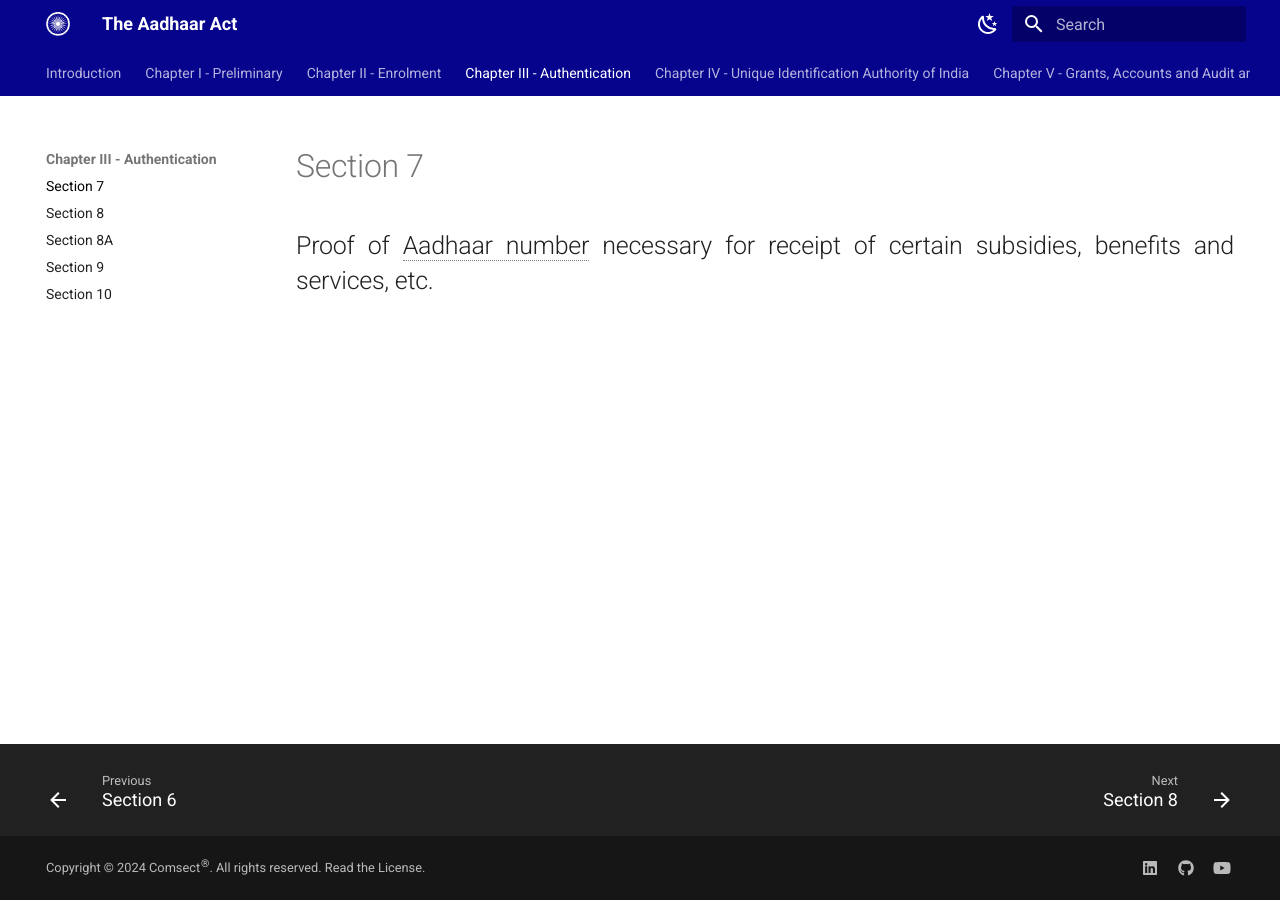
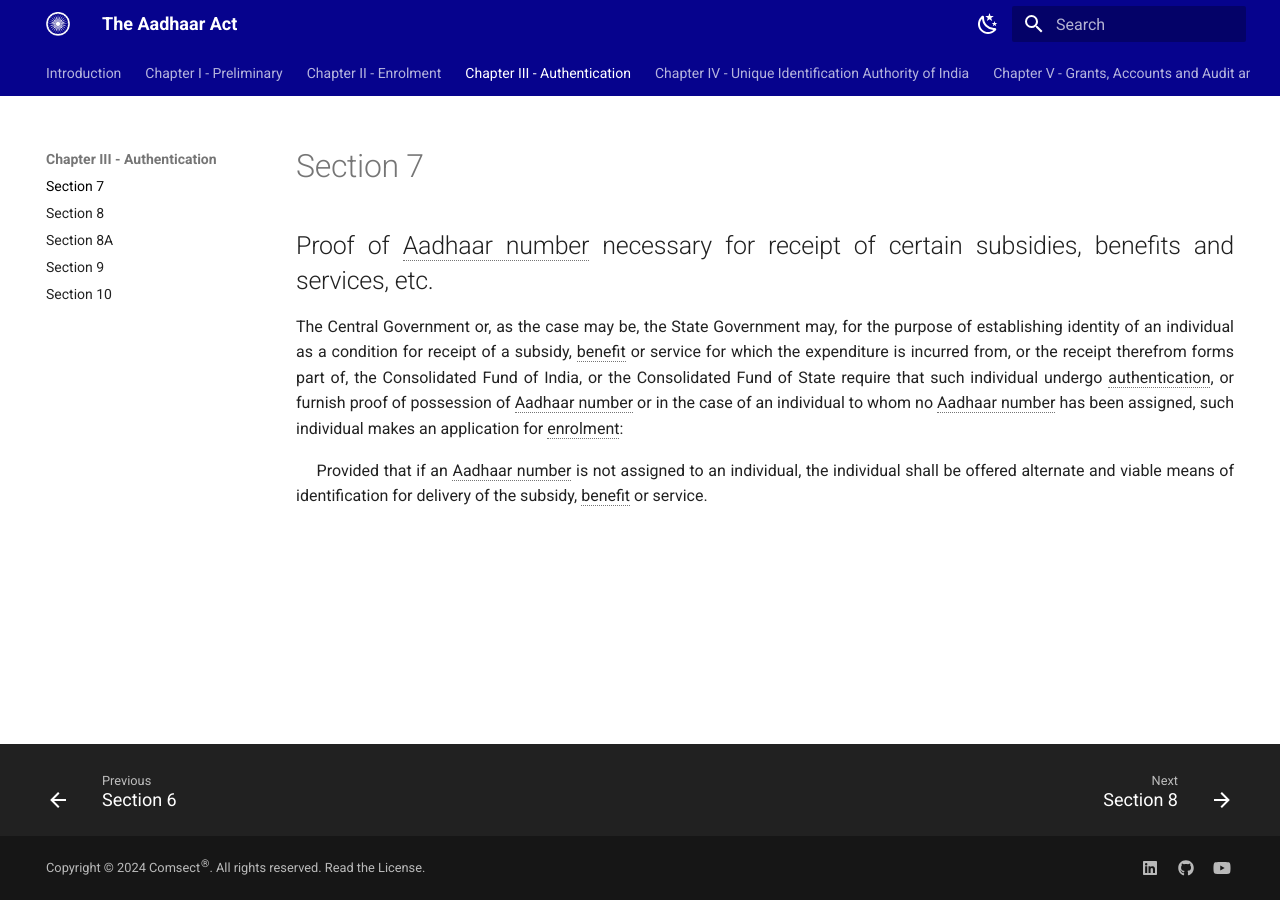
Before and after one commit to comsect/aadhaar-act, an MkDocs documentation site: the page built from docs/en/7.md, in a window 1280 px wide. Built offline with MkDocs 1.6.1 and Material for MkDocs 9.7.7, drawn with Linux system fonts in a browser that asks for light colours.

Commit message:
add section-seven

```diff
--- a/docs/en/7.md
+++ b/docs/en/7.md
@@ -5,3 +5,5 @@
 ---
 
 ## Proof of Aadhaar number necessary for receipt of certain subsidies, benefits and services, etc.
+
+The Central Government or, as the case may be, the State Government may, for the purpose of establishing identity of an individual as a condition for receipt of a subsidy, benefit or service for which the expenditure is incurred from, or the receipt therefrom forms part of, the Consolidated Fund of India, or the Consolidated Fund of State require that such individual undergo authentication, or furnish proof of possession of Aadhaar number or in the case of an individual to whom no Aadhaar number has been assigned, such individual makes an application for enrolment: </p>&emsp; Provided that if an Aadhaar number is not assigned to an individual, the individual shall be offered alternate and viable means of identification for delivery of the subsidy, benefit or service.
```
